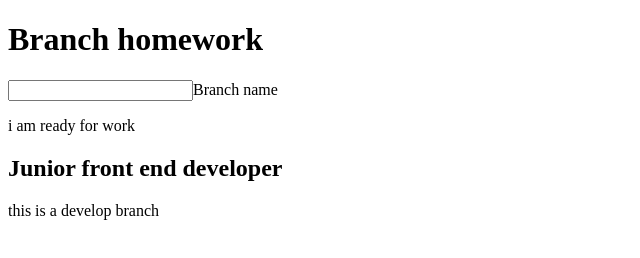
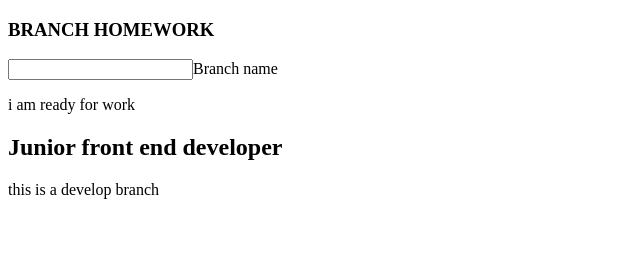
Before and after one commit to AnarBabazade/BRANCH-HOMEWORK, a plain HTML site: page index.html in a window 1280 px wide. Shown: the whole page, without its empty margins (0-640 px from the left). Drawn offline with Linux system fonts and the light colour scheme.

Commit message:
changed h1 with h3

```diff
--- a/index.html
+++ b/index.html
@@ -7,7 +7,7 @@
 </head>
 <body>
     <form action="">
-    <h1>Branch homework</h1>
+    <h3>BRANCH HOMEWORK</h3>
     <input type="text">Branch name
     <p>i am ready for work</p>
     <div class="box"><h2>Junior front end developer</h2></div>
```
